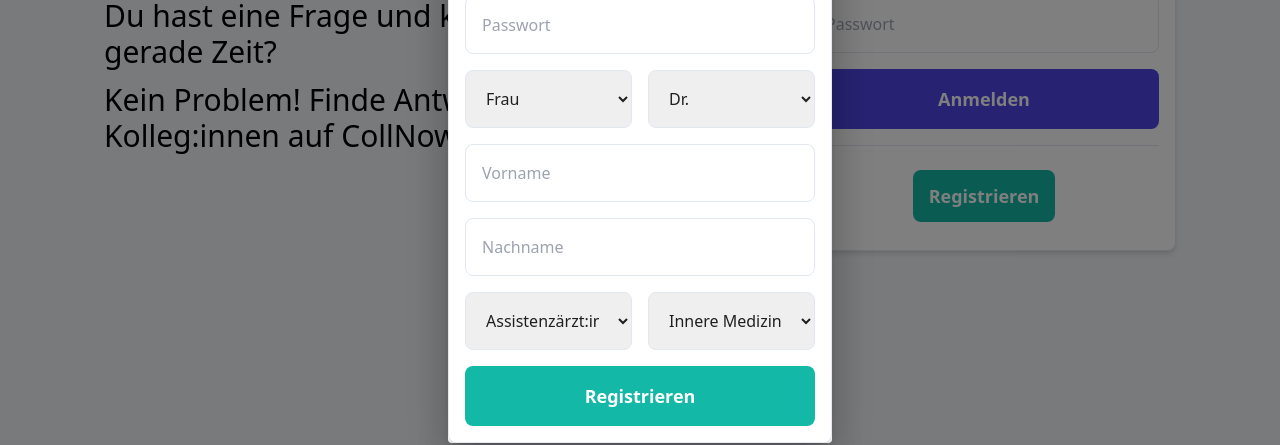
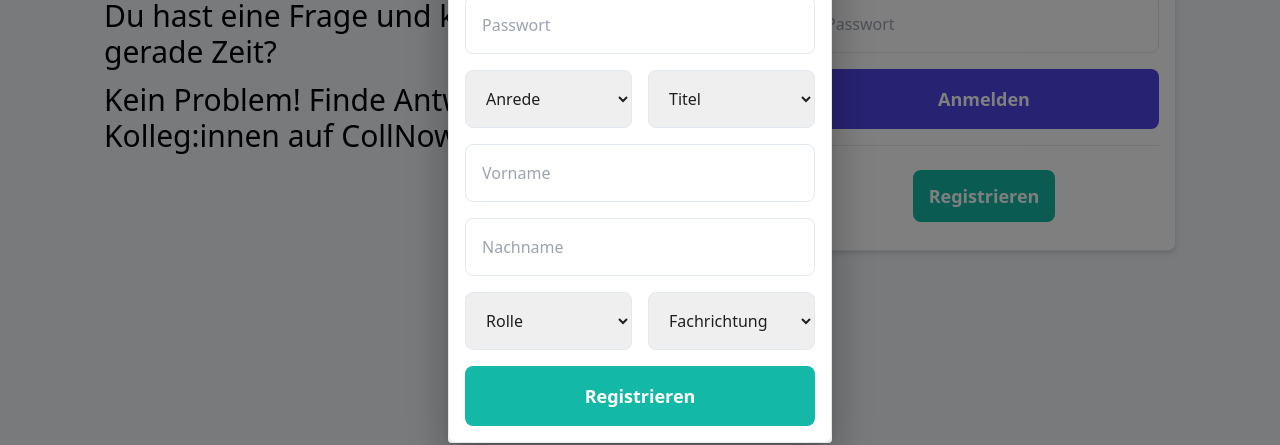
Before and after one commit to andreas-yin/CollNow, a React (Create React App) app in the folder client/: page / in a window 1280 px wide. Both pictures are taken after a click on the button "Registrieren". Shown: the part 264-709 px from the top of the page. Built offline with nearby package versions, Linux system fonts and the light colour scheme.

Commit message:
Correct defaultValue for Register select items

```diff
--- a/client/src/components/login/Register.js
+++ b/client/src/components/login/Register.js
@@ -101,9 +101,9 @@ const Register = () => {
                                     name='salutation'
                                     value={register.salutation}
                                     onChange={handleChange}
-                                    defaultValue='Anrede'
+                                    defaultValue=''
                                 >
-                                    <option value='Anrede' disabled>Anrede</option>
+                                    <option value='' disabled>Anrede</option>
                                     <option value='Frau'>Frau</option>
                                     <option value='Mann'>Herr</option>
                                 </select>
@@ -116,9 +116,9 @@ const Register = () => {
                                     name='academic_title'
                                     value={register.academic_title}
                                     onChange={handleChange}
-                                    defaultValue='Titel'
+                                    defaultValue=''
                                 >
-                                    <option value='Titel' disabled>Titel</option>
+                                    <option value='' disabled>Titel</option>
                                     <option value='Dr.'>Dr.</option>
                                     <option value='PD Dr.'>PD Dr.</option>
                                     <option value='Prof. Dr.'>Prof. Dr.</option>
@@ -161,9 +161,9 @@ const Register = () => {
                                     name='role'
                                     value={register.role}
                                     onChange={handleChange}
-                                    defaultValue='Rolle'
+                                    defaultValue=''
                                 >
-                                    <option value='Rolle' disabled>Rolle</option>
+                                    <option value='' disabled>Rolle</option>
                                     <option value='Assistenzärzt:in'>Assistenzärzt:in</option>
                                     <option value='Fachärzt:in'>Fachärzt:in</option>
                                     <option value='Oberärzt:in'>Oberärzt:in</option>
@@ -178,9 +178,9 @@ const Register = () => {
                                     name='user_specialty'
                                     value={register.user_specialty}
                                     onChange={handleChange}
-                                    defaultValue='Fachrichtung'
+                                    defaultValue=''
                                 >
-                                    <option value='Fachrichtung' disabled>Fachrichtung</option>
+                                    <option value='' disabled>Fachrichtung</option>
                                     <option value='Innere Medizin'>Innere Medizin</option>
                                     <option value='Kardiologie'>Kardiologie</option>
                                     <option value='Pneumologie'>Pneumologie</option>
```
